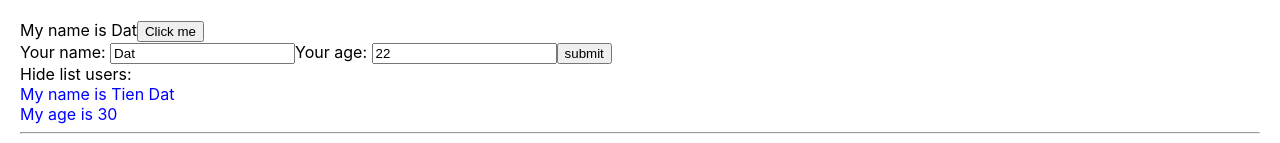
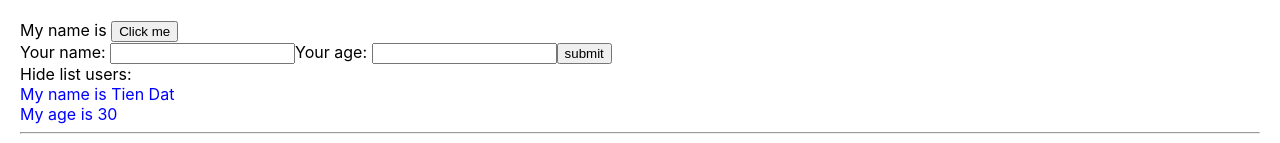
Before and after one commit to tiendat201102/learn-react, a React (Create React App) app: page / in a window 1280 px wide. Shown: the top 143 px of the page. Built offline with nearby package versions, Linux system fonts and the light colour scheme.

Commit message:
video 26

```diff
--- a/src/components/UserInfor.jsx
+++ b/src/components/AddUserInfor.jsx
@@ -1,9 +1,9 @@
 import React, { Component } from "react";
 
-export default class UserInfor extends Component {
+export default class AddUserInfor extends Component {
   state = {
-    name: "Dat",
-    age: 22,
+    name: "",
+    age: ""
   };
 
   handleClick = (event) => {
@@ -27,7 +27,12 @@ export default class UserInfor extends Component {
 
   handleOnSubmit = (event) => {
     event.preventDefault();
-    console.log(this.state);
+    // console.log(this.state);
+
+    this.props.handleAddNewUser({
+      name: this.state.name,
+      age: this.state.age
+    });
   };
   render() {
     return (
--- a/src/components/MyComponent.jsx
+++ b/src/components/MyComponent.jsx
@@ -1,5 +1,5 @@
 import React, { Component } from "react";
-import UserInfor from "./UserInfor";
+import AddUserInfor from "./AddUserInfor";
 import DisplayInfor from "./DisplayInfor";
 
 export default class MyComponent extends Component {
@@ -14,15 +14,21 @@ export default class MyComponent extends Component {
       { id: 7, name: "Dang Quoc", age: "31" },
       { id: 8, name: "Bui Thuy", age: "29" },
       { id: 9, name: "Hoang Anh", age: "26" },
-      { id: 10, name: "Duong Mai", age: "34" }
-    ]
-  }
+      { id: 10, name: "Duong Mai", age: "34" },
+    ],
+  };
+  handleAddNewUser = (obj) => {
+    console.log(obj);
+    this.setState({
+      listUsers: [obj, ...this.state.listUsers]
+    })
 
+  };
   render() {
     return (
       <div>
-        <UserInfor />
-        <DisplayInfor listUsers={this.state.listUsers}/>
+        <AddUserInfor handleAddNewUser={this.handleAddNewUser} />
+        <DisplayInfor listUsers={this.state.listUsers} />
       </div>
     );
   }
```
